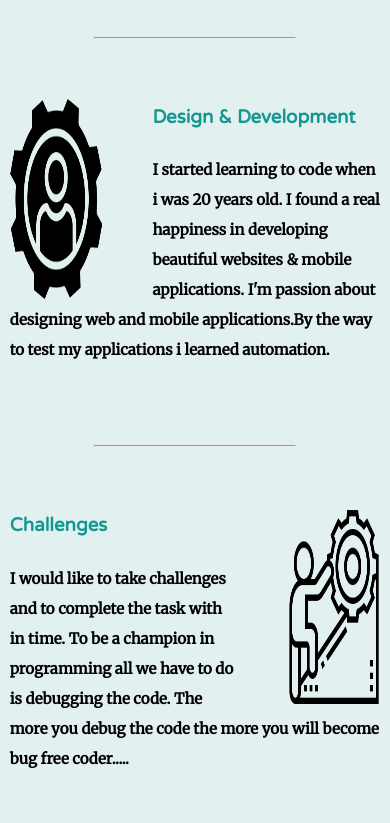
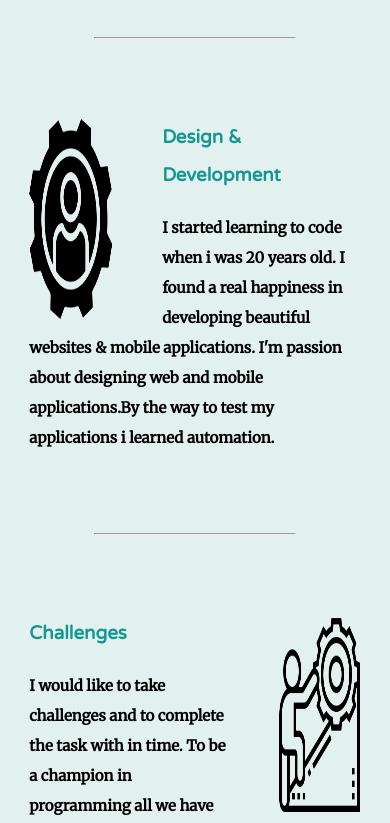
Before and after one commit to pothurajtharun/site, a plain HTML site: page index.html in a window 390 px wide. Shown: the part 1421-2244 px from the top of the page. Drawn offline with Linux system fonts and the light colour scheme.

Commit message:
Changed width to 75%

```diff
--- a/styles/stylesheet.css
+++ b/styles/stylesheet.css
@@ -59,7 +59,7 @@ margin: 0;
   margin: 20px auto 40px auto;
 }
 .skill-rows{
-  width: 100%;
+  width: 75%;
   margin: 60px auto 80px auto;
   text-align: left;
   line-height: 2;
@@ -114,8 +114,8 @@ a:hover{
 }
 @media only screen and (max-width: 600px) {
   .skill-rows{
-    width: 95%;
-    margin: 60px auto 80px auto;
+    width: 85%;
+    margin: 80px auto 80px auto;
     text-align: left;
     line-height: 2;
   }
@@ -124,7 +124,6 @@ a:hover{
     width: 100%;
   }
   .top-flower{
-
     margin:auto;
   }
 }
```
